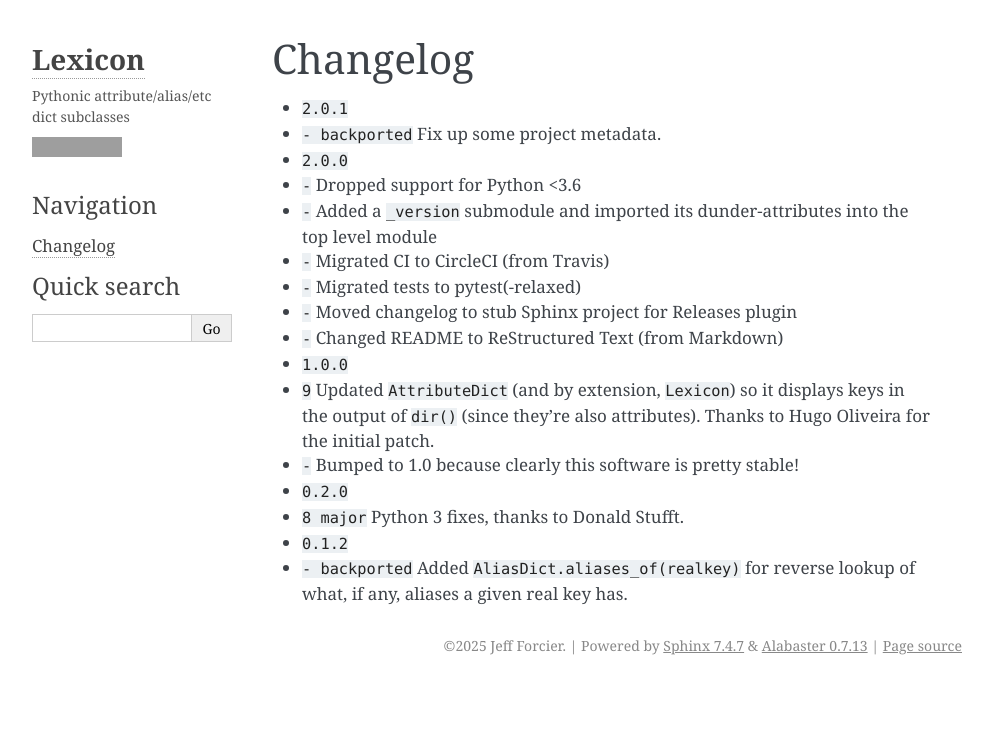
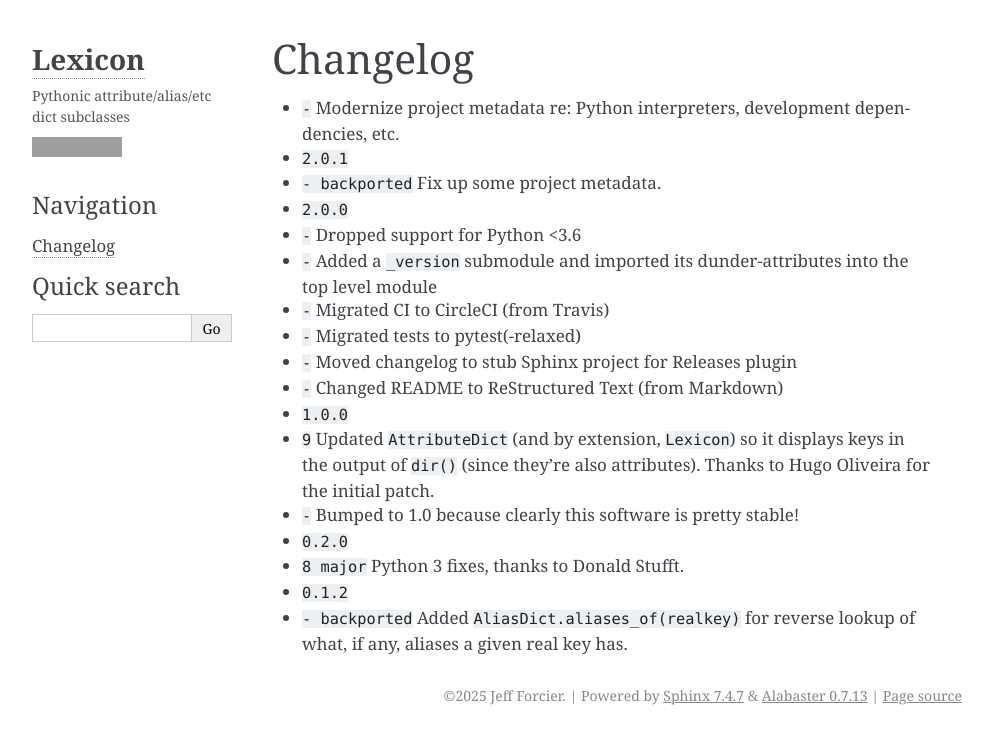
Before and after one commit to bitprophet/lexicon, a Sphinx documentation site: the page built from docs/changelog.rst, in a window 1280 px wide, cut to the strip 0-744 px from the top of the page. Shown: the whole strip, without its empty margins (148-1141 px from the left). Built offline with Sphinx 7.4.7, drawn with Linux system fonts in a browser that asks for light colours; cross-references to code outside the pages are shown as plain code; grey boxes are pictures that could not be loaded.

Commit message:
Changelog update

```diff
--- a/docs/changelog.rst
+++ b/docs/changelog.rst
@@ -2,6 +2,8 @@
 Changelog
 =========
 
+- :support:`-` Modernize project metadata re: Python interpreters, development
+  dependencies, etc.
 - :release:`2.0.1 <2021-09-10>`
 - :support:`- backported` Fix up some project metadata.
 - :release:`2.0.0 <2021-09-10>`
```
